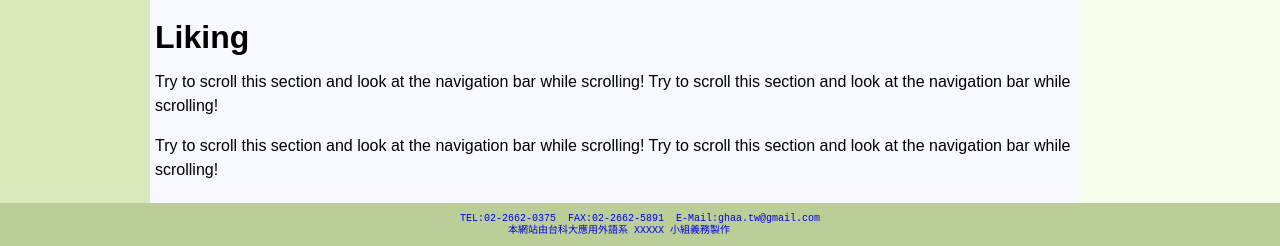
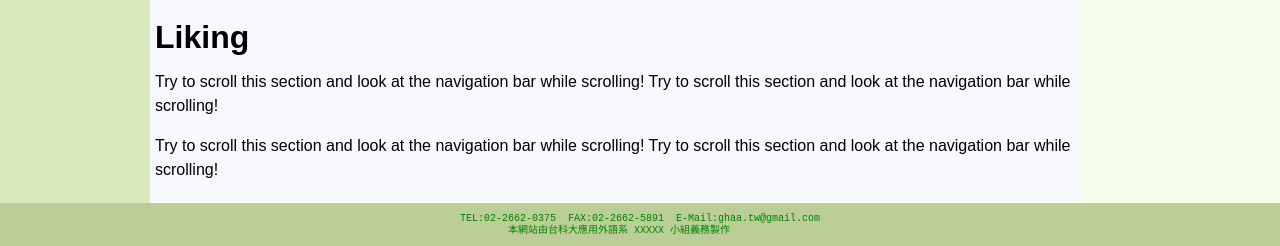
Before and after one commit to ppeennyy/dogcat, a Django app: page / in a window 1280 px wide. Shown: the part 1608-1854 px from the top of the page. Run offline with Django 3.2, Linux system fonts and the light colour scheme.

Commit message:
link in footer

```diff
--- a/mysite/templates/index.html
+++ b/mysite/templates/index.html
@@ -3,7 +3,7 @@
   <head>
     <meta http-equiv="Content-Type" content="text/html; charset=utf-8">
     <style type="text/css">
-    /*background*/
+    /*background in main*/
     #About us {padding:5px;height:100%;color: #000; background-color: #E6E6FA;}
     #Donate {padding:5px;height:100%;color: #000; background-color: #f5fffa;}
     #Adopt {padding:5px;height:100%;color: #000; background-color: #fff5ee;}
@@ -100,7 +100,7 @@
     overflow: auto; /* Scrollbars will appear on this frame only when there's enough content to require scrolling. To disable scrollbars, change to "hidden", or use "scroll" to enable permanent scrollbars */
     background: #F7FDEB;
     }
-    /*content*/
+    /*content style*/
     .innertube {
     margin: 15px; /* Provides padding for the content */
     }
@@ -118,7 +118,22 @@
     text-align: center;
     line-height: 1.2em;
     }
-
+    /*link*/
+    #footer a:link {
+    color: green;
+    background-color: transparent;
+    text-decoration: none;
+    }
+    #footer a:hover {
+    color: brown;
+    background-color: transparent;
+    text-decoration: none;
+    }
+    #footer a:active {
+    color: green;
+    background-color: transparent;
+    text-decoration: none;
+    }
     nav ul {
     list-style-type: none;
     margin: 0;
@@ -200,7 +215,7 @@
   <footer id="footer">
     <div class="innerfooter">
       <pre>TEL:02-2662-0375  FAX:02-2662-5891  E-Mail:ghaa.tw@gmail.com
-        本網站由台科大應用外語系 XXXXX 小組義務製作</pre>
+        <a href="http://www.ntust.edu.tw/home.php" target="_blank">本網站由台科大應用外語系 XXXXX 小組義務製作</a></pre>
       </div>
     </footer>
   </body>
```
